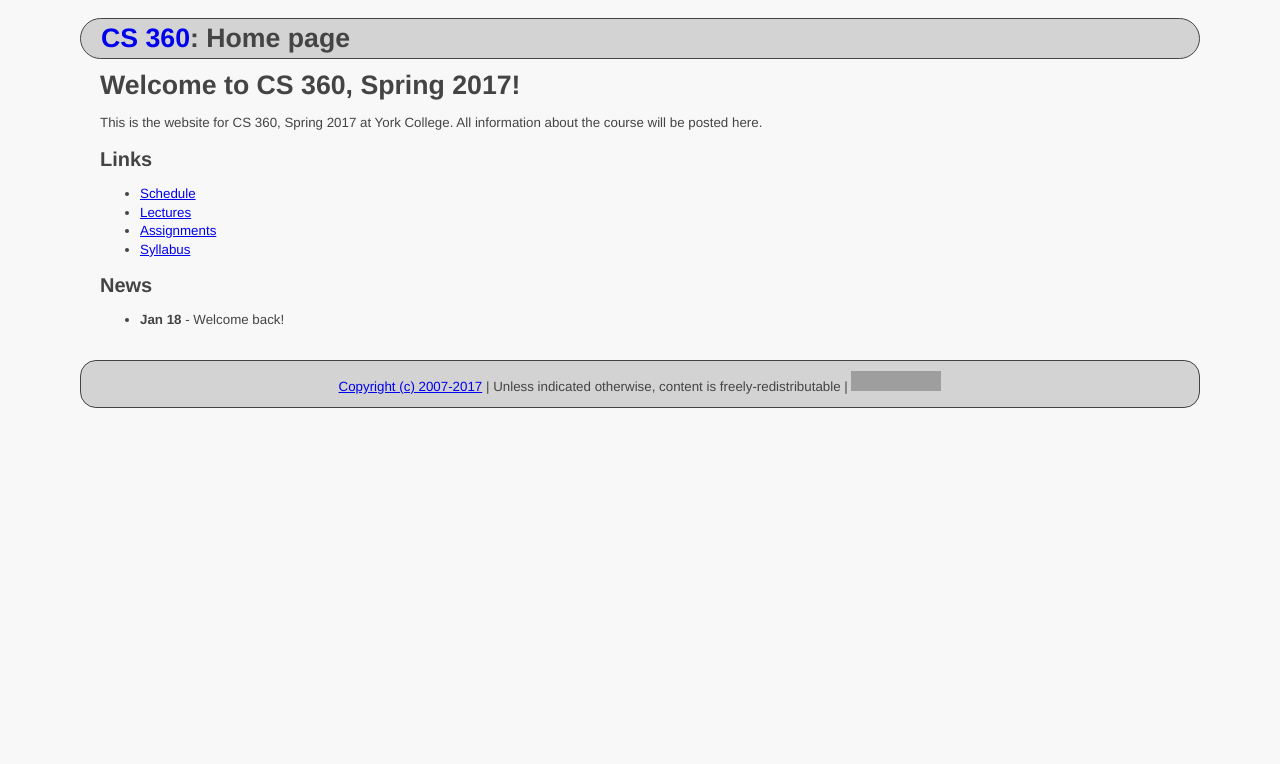
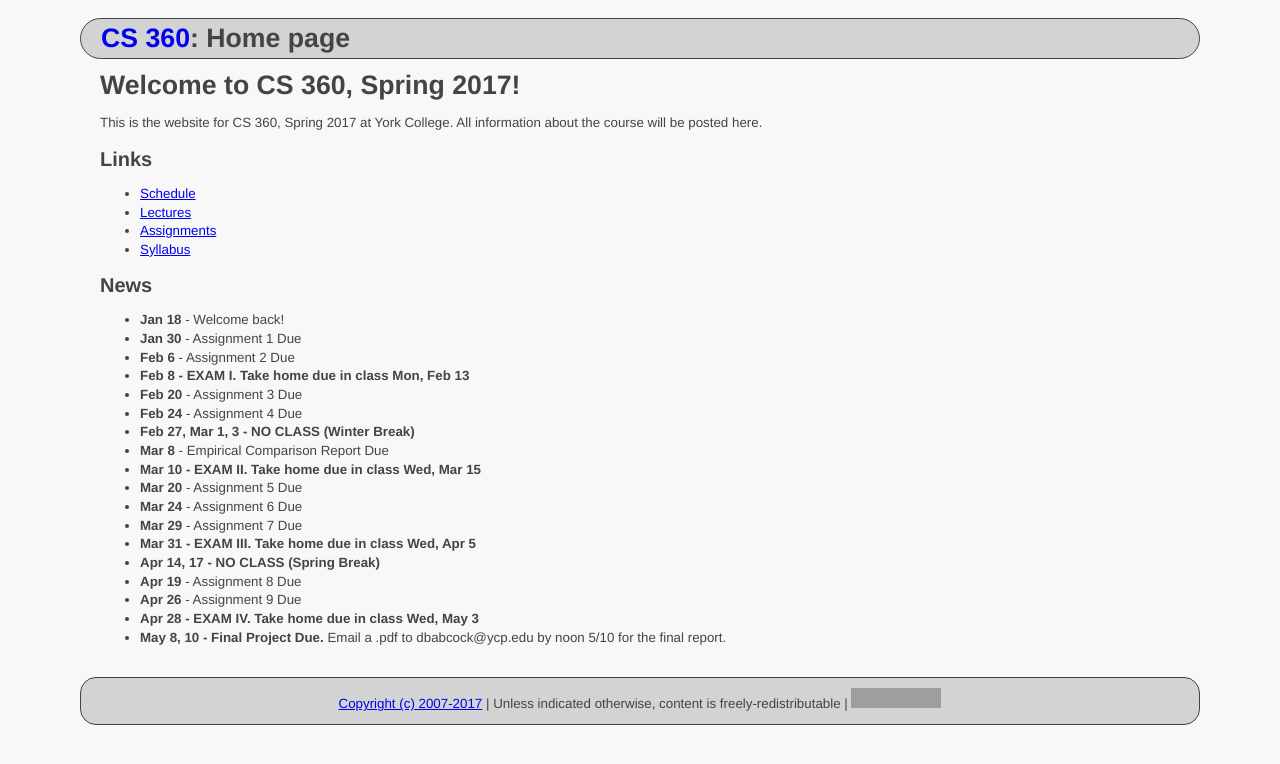
Before and after one commit to ycpcs/cs360-spring2017, a Jekyll site: the page built from index.md, in a window 1280 px wide. Shown: the top 764 px of the page. Built offline with Jekyll 4.4.1, drawn with Linux system fonts in a browser that asks for light colours; grey boxes are pictures that could not be loaded.

Commit message:
update index
update index

```diff
--- a/index.md
+++ b/index.md
@@ -18,6 +18,23 @@ All information about the course will be posted here.
 ## News
 
 * **Jan 18** - Welcome back!
+* **Jan 30** - Assignment 1 Due
+* **Feb 6** - Assignment 2 Due
+* **Feb 8 - EXAM I. Take home due in class Mon, Feb 13**
+* **Feb 20** - Assignment 3 Due
+* **Feb 24** - Assignment 4 Due
+* **Feb 27, Mar 1, 3 - NO CLASS (Winter Break)**
+* **Mar 8** - Empirical Comparison Report Due
+* **Mar 10 - EXAM II. Take home due in class Wed, Mar 15**
+* **Mar 20** - Assignment 5 Due
+* **Mar 24** - Assignment 6 Due
+* **Mar 29** - Assignment 7 Due
+* **Mar 31 - EXAM III. Take home due in class Wed, Apr 5**
+* **Apr 14, 17 - NO CLASS (Spring Break)**
+* **Apr 19** - Assignment 8 Due
+* **Apr 26** - Assignment 9 Due
+* **Apr 28 - EXAM IV. Take home due in class Wed, May 3**
+* **May 8, 10 - Final Project Due.** Email a .pdf to dbabcock@ycp.edu by noon 5/10 for the final report.
 
 
 <!--
```
